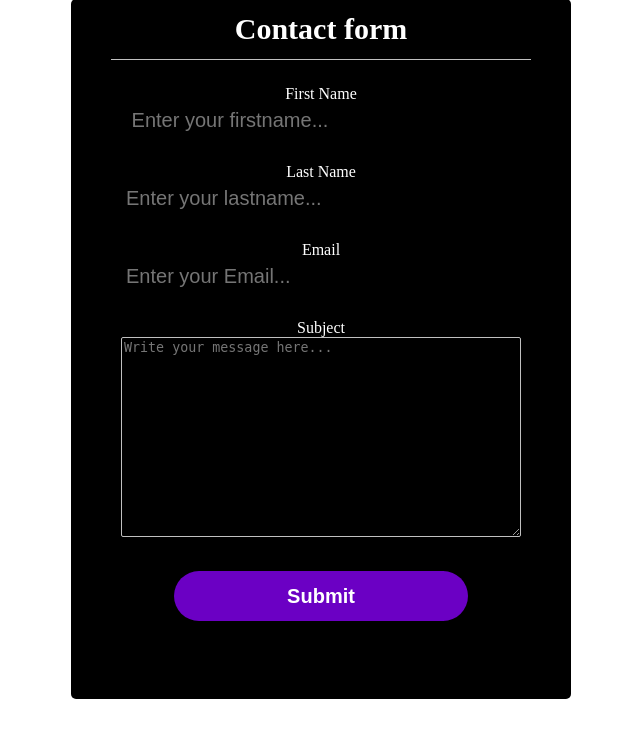
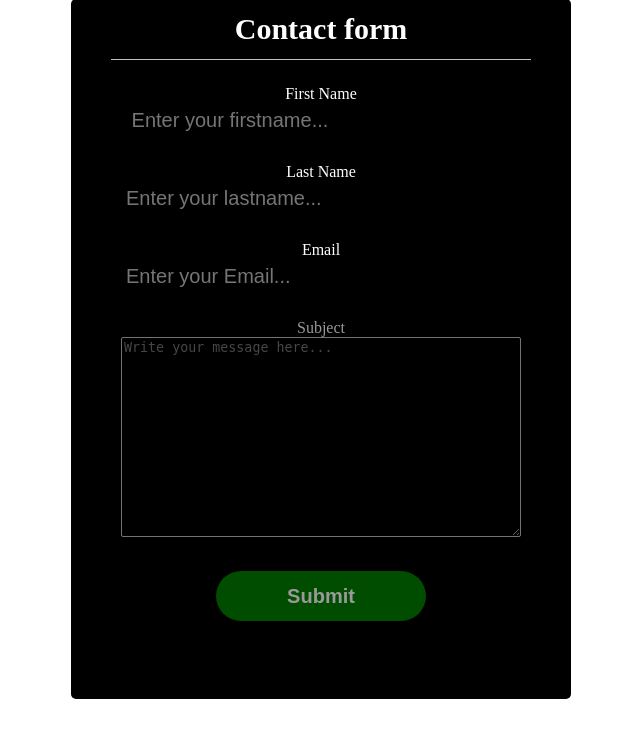
Before and after one commit to gagandeepsingh21/APIWORK, a Flask app: page /contact.html in a window 1280 px wide. Shown: the part 141-890 px from the top of the page, without its empty margins (319-959 px from the left). Run offline with Flask 2, Linux system fonts and the light colour scheme.

Commit message:
minor css edits

```diff
--- a/static/css/styles.css
+++ b/static/css/styles.css
@@ -46,25 +46,29 @@ form .field{
 }
 
 input[type="submit"]{
-    width: 70%;
+    width: 50%;
     height: 50px;
     border: 1px solid;
-    background: rgba(140, 0, 255, 0.767);
+    border-radius: 2px;
+    background: green;
     border-radius: 25px;
     color: white;
     cursor: pointer;
     font-size: 20px;
     font-weight: bold;
     border: none;
+    opacity: 0.6;
+    transition: 0.3s
 
 }
 input[type="submit"]:hover{
-    background-color: green;
-    transition: 0.5s;
+    transition: 0.5s ;
+    opacity: 1;
+
 }
 .mfield{
     margin-bottom: 30px;
-
+    opacity: 0.6;
 }
 
 /*updatable custom properties*/
```
